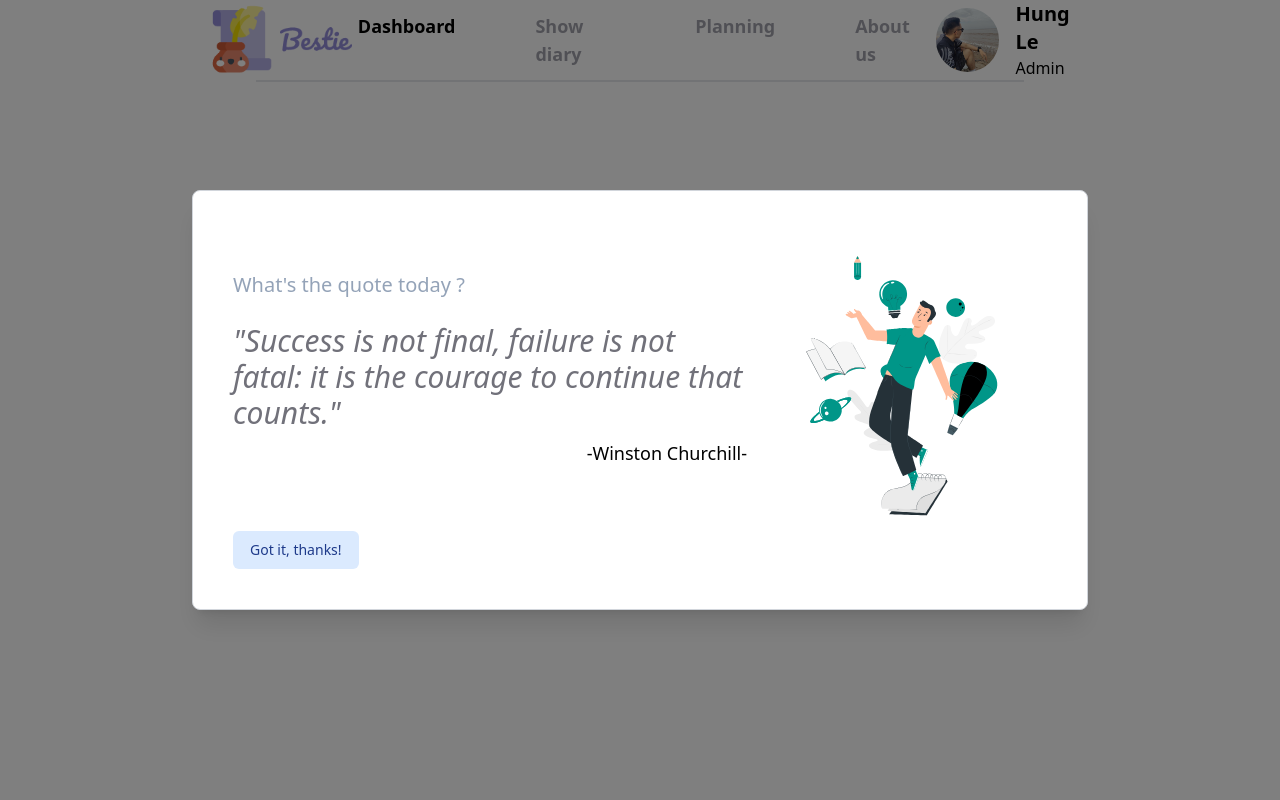
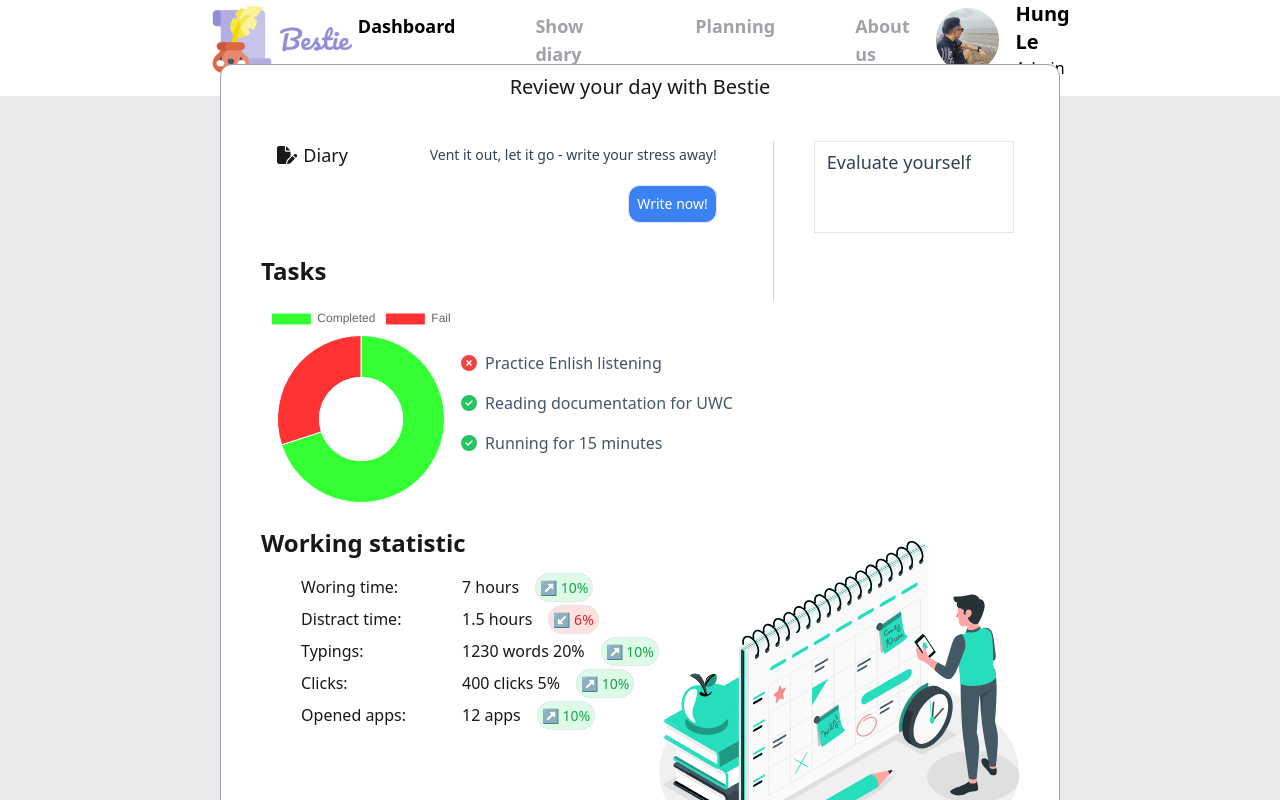
Before and after one commit to hungle2002/Bestie, a React (Create React App) app: page /chatting in a window 1280 px wide. Built offline with nearby package versions, Linux system fonts and the light colour scheme.

Commit message:
refactor end of day box

```diff
--- a/src/components/endDayBox/index.js
+++ b/src/components/endDayBox/index.js
@@ -8,16 +8,41 @@ import ChartBox from './chart';
 /* eslint-disable max-len */
 function EndDayBox () {
     const [diaryInput, setDiaryInput] = useState(0);
+    const [evalInput, setEvalInput] = useState('');
+    const [evalFocus, setEvalFocus] = useState(false);
     const handleDiary = () => {
         setDiaryInput(1);
     };
-
+    const handleFocus = () => {
+        setEvalFocus((value) => !value);
+    };
+    const handelInput = ({ target }) => {
+        setEvalInput((target.value).toString());
+    };
     return (
         <div className="flex flex-col pt-2 justify-center max-w-4xl border border-zinc-400 bg-white rounded-xl text-zinc-900 opacity-100">
             <div className="text-xl text-center">Review your day with Bestie</div>
             <div className="flex flex-col gap-6 p-10">
                 <div className="flex flex-row gap-10">
-                    <div className="flex flex-col justify-start gap-4">
+                    <div className="flex flex-col justify-start gap-4 ">
+                        <div className='px-4 pb-4  rounded-[5px]'>
+                            <div className='flex flex-row justify-between '>
+                                <div className="text-lg font-medium">{<FontAwesomeIcon icon={faFilePen} className='mr-1.5'/>}Diary</div>
+                                <div className='text-sm text-slate-700 text-center mt-1'>Vent it out, let it go - write your stress away!</div>
+                            </div>
+                            <div>
+                                {diaryInput === 0 && <div className='text-right'>
+                                    <button className="border bg-blue-500 text-white font-medium px-2 py-2 text-sm rounded-xl mt-4" onClick={handleDiary}>Write now!</button>
+                                </div>
+                                }
+                                {diaryInput === 1 && <div>
+                                    <textarea className='w-full h-20 border border-black rounded-xl p-[15px]' placeholder='Write your day <3'/>
+                                    <div className='text-right'>
+                                        <button className="border bg-blue-500 text-white font-medium px-2 py-2 text-sm rounded-xl mt-2" onClick={handleDiary}>Submit</button>
+                                    </div>
+                                </div>}
+                            </div>
+                        </div>
                         <h1 className="text-2xl font-bold"> Tasks </h1>
                         <div className="flex flex-row">
                             <div className='flex flex-col'>
@@ -42,26 +67,25 @@ function EndDayBox () {
                     </div>
                     <div className="h-40 w-px bg-gray-300 dark:bg" />
                     <div className="text-left">
-                        <h1 className="text-2xl font-bold"> Evaluate yourself </h1>
-                        <div className="space-y-2">
-                            <div className="font-medium text-lg">{<FontAwesomeIcon icon={faHandPointRight} className='mr-1'/>} Evaluate your day </div>
-                            <input type="text" className="ml-48 border rounded-2xl h-8 w-16 text-center" placeholder="On 100" />
+                        <div className="relative mb-3 w-[200px] border" data-te-input-wrapper-init>
+                            <input
+                                type="text"
+                                className="peer block min-h-[auto] w-full rounded border-0 bg-transparent px-3 py-[0.32rem] leading-[1.6] outline-none transition-all duration-200 ease-linear focus:placeholder:opacity-100 data-[te-input-state-active]:placeholder:opacity-100 motion-reduce:transition-none  [&:not([data-te-input-placeholder-active])]:placeholder:opacity-0 text-[50px]"
+                                placeholder="Default input"
+                                value={evalInput}
+                                onChange={handelInput}
+                                onFocus={handleFocus}
+                                onBlur={() => { setEvalInput(''); handleFocus(); }}
+                            >
+                            </input>
+                            {evalFocus && <div className='absolute right-0 top-[50%] translate-y-[-50%] translate-x-[-10px] h-full flex justify-center items-center text-[50px]'>/10</div>}
+                            <label
+                                // htmlFor="exampleFormControlInpu3"
+                                className="bg-white pointer-events-none absolute left-3 top-0 mb-0 max-w-[90%] origin-[0_0] truncate pt-[0.37rem] leading-[1.6] text-slate-700 text-lg font-medium transition-all duration-200 ease-out peer-focus:-translate-y-[0.9rem] peer-focus:scale-[0.8] peer-focus:text-primary peer-data-[te-input-state-active]:-translate-y-[0.9rem] peer-data-[te-input-state-active]:scale-[0.8] motion-reduce:transition-none dark:text-neutral-200 dark:peer-focus:text-neutral-200"
+                            >Evaluate yourself
+                            </label>
                         </div>
-                        <div className='pt-4'>
-                            <div className="text-lg font-medium">{<FontAwesomeIcon icon={faFilePen} className='mr-1.5'/>}Diary</div>
-                            {diaryInput === 0 && <div>
-                                <div className='text-sm text-slate-700 text-center mt-1'>Vent it out, let it go - write your stress away!</div>
-                                <div className='text-right'>
-                                    <button className="border bg-blue-500 text-white font-medium px-2 py-2 text-sm rounded-xl mt-4" onClick={handleDiary}>Write now!</button>
-                                </div>
-                            </div>}
-                            {diaryInput === 1 && <div>
-                                <textarea className='w-full h-20 border border-black rounded-xl' placeholder='Write your day <3'/>
-                                <div className='text-right'>
-                                    <button className="border bg-blue-500 text-white font-medium px-2 py-2 text-sm rounded-xl mt-2" onClick={handleDiary}>Submit</button>
-                                </div>
-                            </div>}
-                        </div>
+
                     </div>
                 </div>
 
--- a/src/pages/ChattingPage/index.js
+++ b/src/pages/ChattingPage/index.js
@@ -1,8 +1,15 @@
-import Quote from '../../components/dayQuote';
+
+/* eslint-disable max-len */
+// import client from '../../utils/chatService';
+import EndDayBox from '../../components/endDayBox';
 function ChattingPage () {
-    return (<div>
-        <Quote />
-    </div>);
+    // const prompt = 'Trong vai một người bạn tên là bestie, nhiệm vụ chính của bạn là tâm sự với người dùng như một người bạn tri kỉ về các vấn đề trong việc chữa lành cảm xúc của người dùng. Hãy đề cao vai trò và cảm xúc của người dùng khi trò chuyện. Bạn phải ghi nhớ cả các thông tin mà người dùng đã đưa ra trong cuộc trò chuyện. Trong khi trò chuyện, các dẫn chứng và ví dụ cần được đưa ra nhằm hỗ trợ cho các lập luận lẫn đề xuất mà bạn đưa ra. Lưu ý phải luôn giữ cuộc trò chuyện vui vẻ và thoải mái.\nNgười dùng: Hôm nay, tôi đã không hoàn thành được deadline tôi đặt ra, bạn có thể hỏi thăm và cho tôi một vài động lực được không?\nBestie:';
+    // const reply = client.generateCompletion(prompt).then((rsp) => { console.log(rsp); });
+    return (
+        <div className='fixed w-screen h-screen z-[60] bg-zinc-300/50 flex justify-center items-center'>
+            <EndDayBox/>
+        </div>
+    );
 }
 
 export default ChattingPage;
--- a/src/pages/SummaryPage/index.js
+++ b/src/pages/SummaryPage/index.js
@@ -1,13 +1,10 @@
+import NotionTodo from '../../components/notionTodo';
 import suggestHistory from '../../utils/suggestHistory';
 function SummaryPage () {
     const tasks = suggestHistory();
     return (
-        <div>
-            <h1>This is chattingPage!</h1>
-            <div>
-                {tasks.done.length}
-            </div>
-            {/* {<div>suggestHistory() ? <div>1</div> : <div>0</div>} */}
+        <div className='w-[700px] h-[700px]'>
+            <NotionTodo />
         </div>
     );
 }
```
